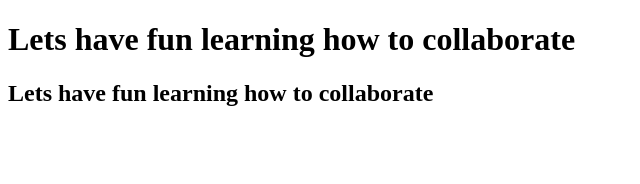
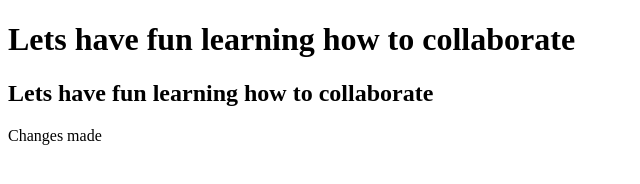
Before and after one commit to TechWithJerry/GithubCollabPractice, a plain HTML site: page index.html in a window 1280 px wide. Shown: the whole page, without its empty margins (0-640 px from the left). Drawn offline with Linux system fonts and the light colour scheme.

Commit message:
added a styles file

```diff
--- a/index.html
+++ b/index.html
@@ -8,5 +8,6 @@
 <body>
     <h1>Lets have fun learning how to collaborate</h1>
     <h2>Lets have fun learning how to collaborate</h2>
+    <p>Changes made</p>
 </body>
 </html>
```
Also changed, not shown: styles.css (added).
